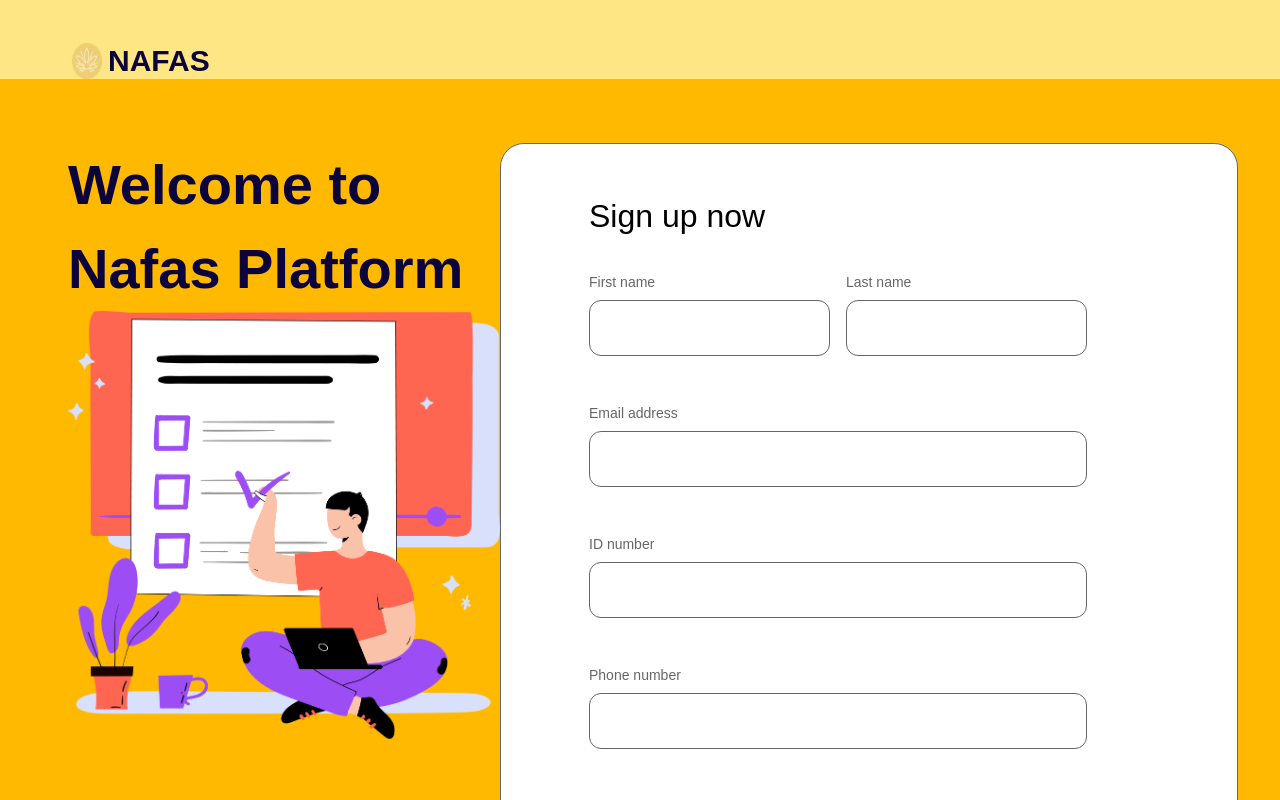
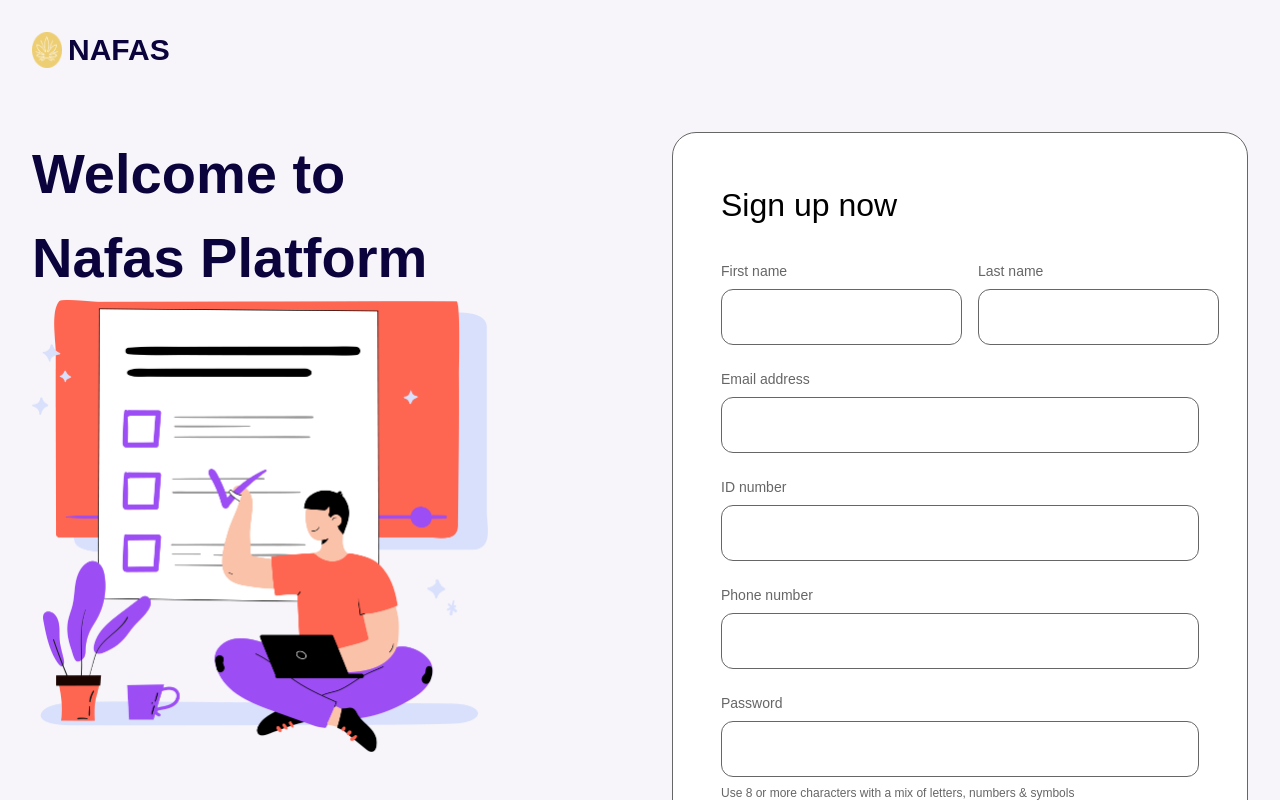
Before and after one commit to Abderrahmane868/Hackin, a Next.js app: page /auth/signup in a window 1280 px wide. Shown: the top 800 px of the page. Built offline with nearby package versions, Linux system fonts and the light colour scheme.

Commit message:
fix login

```diff
--- a/src/app/auth/signup/page.jsx
+++ b/src/app/auth/signup/page.jsx
@@ -30,12 +30,12 @@ export default function Signup() {
 
   return (
     <>
-      <div className="bg-amber-200 flex flex-col ">
-        <div className="pt-10.75 flex flex-row gap-x-1.5 ml-18">
+      <div className="bg-[#F7F5FA] flex flex-col ">
+        <div className="pt-8 flex flex-row gap-x-1.5 ml-8">
           <Image src="/icon.png" width={30} height={25} alt="Nafas Logo" />
           <h1 className="font-semibold text-3xl text-[#0A033C]">NAFAS</h1>
         </div>
-        <div className="bg-amber-400 flex flex-row justify-between pt-16 pb-16 pr-10.5 pl-17">
+        <div className="bg-[#F7F5FA] flex flex-row justify-between gap-8 pt-16 px-8">
           <div>
             <h1 className="text-[56px] font-bold text-[#0A033C]">
               {" "}
@@ -50,9 +50,9 @@ export default function Signup() {
               alt="Welcome illustration"
             />
           </div>
-          <div className="bg-white border rounded-3xl h-218 border-[#666666] pt-12 pb-35.5 pl-22 pr-37.5 ">
+          <div className="bg-white border rounded-3xl border-[#666666] pt-12 pb-12 px-12 max-w-xl">
             <h1 className="text-[32px] font-medium mb-8">Sign up now</h1>
-            <div className="mb-11.75 flex flex-row gap-x-4">
+            <div className="mb-6 flex flex-row gap-x-4">
               <div className="flex flex-col">
                 <label className="text-[#666666] text-sm mb-2">
                   First name
@@ -79,7 +79,7 @@ export default function Signup() {
               </div>
             </div>
 
-            <div className="mb-11.75 flex flex-col">
+            <div className="mb-6 flex flex-col">
               <label className="text-[#666666] text-sm mb-2">
                 Email address
               </label>
@@ -91,7 +91,7 @@ export default function Signup() {
               ></input>
             </div>
 
-            <div className="mb-11.75 flex flex-col">
+            <div className="mb-6 flex flex-col">
               <label className="text-[#666666] text-sm mb-2">ID number</label>
               <input
                 type="text"
@@ -101,7 +101,7 @@ export default function Signup() {
               ></input>
             </div>
 
-            <div className="mb-11.75 flex flex-col">
+            <div className="mb-6 flex flex-col">
               <label className="text-[#666666] text-sm mb-2">
                 Phone number
               </label>
```
Also changed, not shown: src/app/auth/signin/page.jsx (+4 -3 lines).
